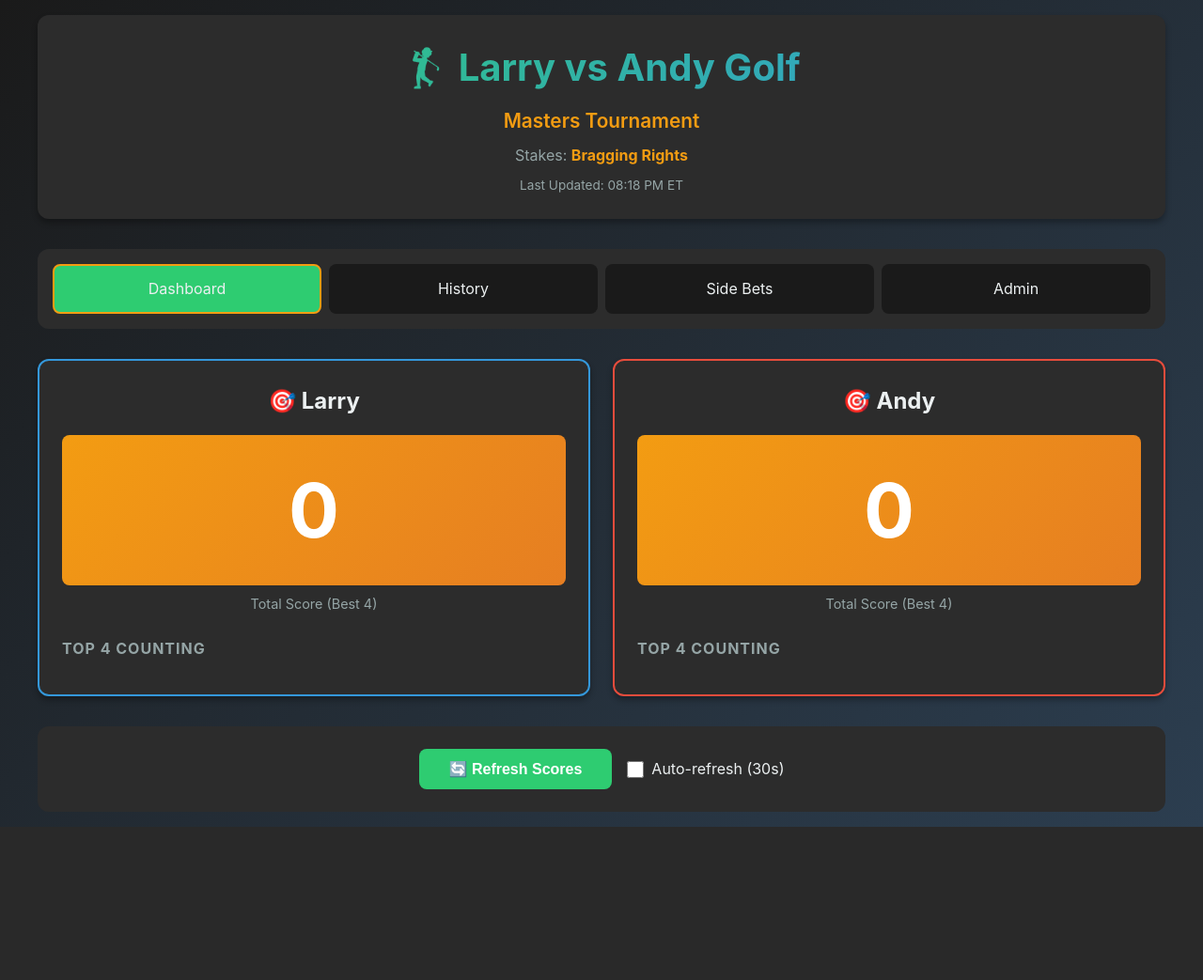
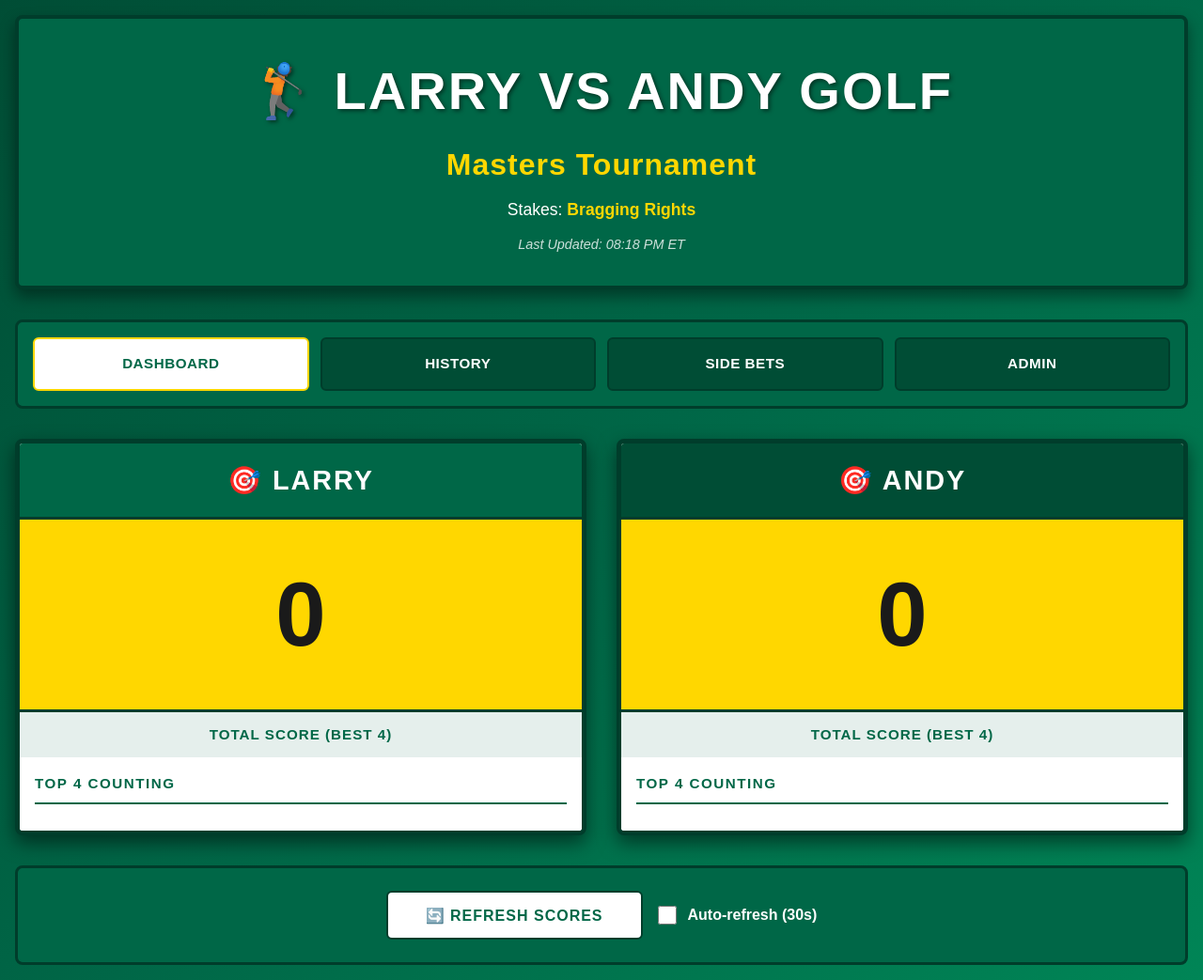
Before and after one commit to soverylarry/golf-betting-app, a Flask app: page / in a window 1280 px wide. Shown: the whole page at 94% size. Before the commit the page ends 880 px from the top, so only its background shows below. Run offline with Flask 3, Linux system fonts and the light colour scheme.

Commit message:
Update style.css
updating with Masters scoreboard theme

```diff
--- a/static/style.css
+++ b/static/style.css
@@ -1,15 +1,17 @@
-/* Golf Betting App v2.0 - Mobile-First Responsive Design */
+/* Golf Betting App - Augusta National Masters Theme */
 
 :root {
-    --primary-green: #2ecc71;
-    --primary-red: #e74c3c;
-    --primary-blue: #3498db;
-    --gold: #f39c12;
-    --dark-bg: #1a1a1a;
-    --card-bg: #2c2c2c;
-    --text-light: #ecf0f1;
-    --text-muted: #95a5a6;
-    --border: #34495e;
+    /* Augusta National Colors */
+    --augusta-green: #006747;
+    --augusta-dark-green: #004d35;
+    --augusta-light-green: #008556;
+    --board-white: #ffffff;
+    --score-black: #1a1a1a;
+    --under-par-red: #c41e3a;
+    --par-black: #000000;
+    --over-par-blue: #0047ab;
+    --yellow-highlight: #ffd700;
+    --border-color: #003d2b;
 }
 
 * {
@@ -19,209 +21,250 @@
 }
 
 body {
-    font-family: -apple-system, BlinkMacSystemFont, 'Segoe UI', Roboto, 'Helvetica Neue', Arial, sans-serif;
-    background: linear-gradient(135deg, #1a1a1a 0%, #2c3e50 100%);
-    color: var(--text-light);
+    font-family: 'Arial', 'Helvetica', sans-serif;
+    background: linear-gradient(135deg, var(--augusta-dark-green) 0%, var(--augusta-green) 50%, var(--augusta-light-green) 100%);
+    color: var(--board-white);
     line-height: 1.6;
     min-height: 100vh;
     padding: 1rem;
 }
 
 .container {
-    max-width: 1200px;
+    max-width: 1400px;
     margin: 0 auto;
 }
 
-/* Header */
+/* Header - Masters Style */
 header {
     text-align: center;
     margin-bottom: 2rem;
-    padding: 1.5rem;
-    background: var(--card-bg);
-    border-radius: 12px;
-    box-shadow: 0 4px 6px rgba(0, 0, 0, 0.3);
+    padding: 2rem 1.5rem;
+    background: var(--augusta-green);
+    border-radius: 8px;
+    border: 4px solid var(--border-color);
+    box-shadow: 0 8px 16px rgba(0, 0, 0, 0.4);
 }
 
 header h1 {
-    font-size: clamp(1.5rem, 5vw, 2.5rem);
+    font-size: clamp(2rem, 6vw, 3.5rem);
     margin-bottom: 0.5rem;
-    background: linear-gradient(135deg, var(--primary-green), var(--primary-blue));
-    -webkit-background-clip: text;
-    -webkit-text-fill-color: transparent;
-    background-clip: text;
+    color: var(--board-white);
+    font-weight: 700;
+    letter-spacing: 2px;
+    text-transform: uppercase;
+    text-shadow: 2px 2px 4px rgba(0, 0, 0, 0.5);
 }
 
 .tournament-name {
-    font-size: clamp(1rem, 3vw, 1.3rem);
-    color: var(--gold);
-    font-weight: 600;
+    font-size: clamp(1.3rem, 4vw, 2rem);
+    color: var(--yellow-highlight);
+    font-weight: 700;
     margin-bottom: 0.5rem;
+    letter-spacing: 1px;
 }
 
 .stakes {
-    font-size: 1rem;
-    color: var(--text-muted);
+    font-size: 1.1rem;
+    color: var(--board-white);
+    margin-top: 0.5rem;
 }
 
 .stakes strong {
-    color: var(--gold);
+    color: var(--yellow-highlight);
+    font-weight: 700;
 }
 
 .last-updated {
-    font-size: 0.85rem;
-    color: var(--text-muted);
-    margin-top: 0.5rem;
+    font-size: 0.9rem;
+    color: rgba(255, 255, 255, 0.8);
+    margin-top: 0.75rem;
+    font-style: italic;
 }
 
-/* Navigation */
+/* Navigation - Masters Style */
 nav {
     display: flex;
     flex-wrap: wrap;
-    gap: 0.5rem;
+    gap: 0.75rem;
     margin-bottom: 2rem;
-    background: var(--card-bg);
+    background: var(--augusta-green);
     padding: 1rem;
-    border-radius: 12px;
+    border-radius: 8px;
+    border: 3px solid var(--border-color);
 }
 
 nav a {
     flex: 1;
     min-width: 120px;
-    padding: 0.75rem 1.5rem;
-    background: var(--dark-bg);
-    color: var(--text-light);
+    padding: 0.9rem 1.5rem;
+    background: var(--augusta-dark-green);
+    color: var(--board-white);
     text-decoration: none;
-    border-radius: 8px;
+    border-radius: 6px;
     text-align: center;
     transition: all 0.3s ease;
-    border: 2px solid transparent;
+    border: 2px solid var(--border-color);
+    font-weight: 600;
+    text-transform: uppercase;
+    letter-spacing: 0.5px;
+    font-size: 0.95rem;
 }
 
 nav a:hover {
-    background: var(--primary-blue);
+    background: var(--augusta-light-green);
     transform: translateY(-2px);
+    box-shadow: 0 4px 8px rgba(0, 0, 0, 0.3);
 }
 
 nav a.active {
-    background: var(--primary-green);
-    border-color: var(--gold);
+    background: var(--board-white);
+    color: var(--augusta-green);
+    border-color: var(--yellow-highlight);
+    font-weight: 700;
 }
 
-/* Scoreboard */
+/* Scoreboard - Augusta Leaderboard Style */
 .scoreboard {
     display: grid;
     grid-template-columns: 1fr;
-    gap: 1.5rem;
+    gap: 2rem;
     margin-bottom: 2rem;
 }
 
-@media (min-width: 768px) {
+@media (min-width: 900px) {
     .scoreboard {
         grid-template-columns: 1fr 1fr;
     }
 }
 
 .team-card {
-    background: var(--card-bg);
-    border-radius: 12px;
-    padding: 1.5rem;
-    box-shadow: 0 4px 6px rgba(0, 0, 0, 0.3);
-    border: 2px solid var(--border);
-}
-
-.team-card.larry {
-    border-color: var(--primary-blue);
-}
-
-.team-card.andy {
-    border-color: var(--primary-red);
+    background: var(--board-white);
+    border-radius: 8px;
+    padding: 0;
+    border: 5px solid var(--border-color);
+    box-shadow: 0 8px 20px rgba(0, 0, 0, 0.5);
+    overflow: hidden;
 }
 
 .team-card h2 {
-    font-size: 1.5rem;
-    margin-bottom: 1rem;
+    font-size: 1.8rem;
+    padding: 1rem;
     text-align: center;
+    color: var(--board-white);
+    font-weight: 700;
+    letter-spacing: 2px;
+    text-transform: uppercase;
+}
+
+.team-card.larry h2 {
+    background: var(--augusta-green);
+}
+
+.team-card.andy h2 {
+    background: var(--augusta-dark-green);
 }
 
 .total-score {
-    font-size: clamp(3rem, 8vw, 5rem);
-    font-weight: bold;
+    font-size: clamp(4rem, 10vw, 6rem);
+    font-weight: 900;
     text-align: center;
-    padding: 1rem;
-    border-radius: 8px;
-    margin-bottom: 0.5rem;
+    padding: 1.5rem;
+    margin: 0;
+    background: var(--score-black);
+    color: var(--board-white);
+    border-top: 3px solid var(--border-color);
+    border-bottom: 3px solid var(--border-color);
 }
 
 .total-score.winning {
-    background: linear-gradient(135deg, var(--primary-green), #27ae60);
-    color: white;
+    background: var(--under-par-red);
+    color: var(--board-white);
 }
 
 .total-score.losing {
-    background: linear-gradient(135deg, var(--primary-red), #c0392b);
-    color: white;
+    background: var(--par-black);
+    color: var(--board-white);
 }
 
 .total-score.tied {
-    background: linear-gradient(135deg, var(--gold), #e67e22);
-    color: white;
+    background: var(--yellow-highlight);
+    color: var(--score-black);
 }
 
 .score-label {
     text-align: center;
-    color: var(--text-muted);
-    font-size: 0.9rem;
-    margin-bottom: 1.5rem;
+    color: var(--augusta-green);
+    font-size: 0.95rem;
+    font-weight: 700;
+    padding: 0.75rem;
+    background: rgba(0, 103, 71, 0.1);
+    text-transform: uppercase;
+    letter-spacing: 1px;
 }
 
-/* Players List */
+/* Players List - Leaderboard Style */
+.players-list {
+    padding: 1rem;
+    background: var(--board-white);
+}
+
 .players-list h3 {
-    font-size: 1rem;
+    font-size: 0.95rem;
     margin-bottom: 0.75rem;
-    color: var(--text-muted);
+    color: var(--augusta-green);
     text-transform: uppercase;
-    letter-spacing: 1px;
+    letter-spacing: 1.5px;
+    font-weight: 700;
+    border-bottom: 2px solid var(--augusta-green);
+    padding-bottom: 0.5rem;
 }
 
 .player-row {
     display: grid;
     grid-template-columns: 1fr auto auto;
-    gap: 0.5rem;
-    padding: 0.75rem;
+    gap: 0.75rem;
+    padding: 0.85rem;
     margin-bottom: 0.5rem;
-    background: var(--dark-bg);
-    border-radius: 6px;
+    background: rgba(0, 103, 71, 0.08);
+    border-radius: 4px;
     align-items: center;
+    border-left: 4px solid transparent;
 }
 
 .player-row.counting {
-    border-left: 3px solid var(--primary-green);
+    border-left-color: var(--augusta-green);
+    background: rgba(0, 103, 71, 0.15);
+    font-weight: 600;
 }
 
 .player-row.bench {
-    opacity: 0.6;
-    border-left: 3px solid var(--text-muted);
+    opacity: 0.7;
+    border-left-color: #999;
 }
 
 .player-name {
-    font-weight: 500;
+    font-weight: 600;
+    color: var(--score-black);
     overflow: hidden;
     text-overflow: ellipsis;
     white-space: nowrap;
+    font-size: 1rem;
 }
 
 .player-score {
-    font-weight: bold;
-    font-size: 1.1rem;
-    min-width: 40px;
+    font-weight: 900;
+    font-size: 1.3rem;
+    min-width: 50px;
     text-align: right;
+    color: var(--score-black);
 }
 
 .player-status {
-    min-width: 30px;
+    min-width: 35px;
     text-align: right;
-    color: var(--text-muted);
+    color: var(--augusta-green);
     font-size: 0.9rem;
+    font-weight: 600;
 }
 
 .bench-players {
@@ -264,8 +311,9 @@ nav a.active {
     gap: 1rem;
     align-items: center;
     padding: 1.5rem;
-    background: var(--card-bg);
-    border-radius: 12px;
+    background: var(--augusta-green);
+    border-radius: 8px;
+    border: 3px solid var(--border-color);
 }
 
 @media (min-width: 640px) {
@@ -277,54 +325,61 @@ nav a.active {
 
 /* Buttons */
 .btn-primary, .btn-secondary {
-    padding: 0.75rem 2rem;
+    padding: 0.9rem 2.5rem;
     border: none;
-    border-radius: 8px;
+    border-radius: 6px;
     font-size: 1rem;
-    font-weight: 600;
+    font-weight: 700;
     cursor: pointer;
     transition: all 0.3s ease;
     text-decoration: none;
     display: inline-block;
+    text-transform: uppercase;
+    letter-spacing: 1px;
 }
 
 .btn-primary {
-    background: var(--primary-green);
-    color: white;
+    background: var(--board-white);
+    color: var(--augusta-green);
+    border: 2px solid var(--border-color);
 }
 
 .btn-primary:hover:not(:disabled) {
-    background: #27ae60;
+    background: var(--yellow-highlight);
+    color: var(--augusta-green);
     transform: translateY(-2px);
-    box-shadow: 0 4px 8px rgba(46, 204, 113, 0.3);
+    box-shadow: 0 4px 8px rgba(0, 0, 0, 0.3);
 }
 
 .btn-primary:disabled {
-    opacity: 0.6;
+    opacity: 0.5;
     cursor: not-allowed;
 }
 
 .btn-secondary {
-    background: var(--primary-blue);
-    color: white;
+    background: var(--augusta-dark-green);
+    color: var(--board-white);
+    border: 2px solid var(--border-color);
 }
 
 .btn-secondary:hover {
-    background: #2980b9;
+    background: var(--augusta-light-green);
     transform: translateY(-2px);
 }
 
 .auto-refresh-toggle {
     display: flex;
     align-items: center;
-    gap: 0.5rem;
+    gap: 0.75rem;
     cursor: pointer;
     user-select: none;
+    color: var(--board-white);
+    font-weight: 600;
 }
 
 .auto-refresh-toggle input[type="checkbox"] {
-    width: 18px;
-    height: 18px;
+    width: 20px;
+    height: 20px;
     cursor: pointer;
 }
 
```
Also changed, not shown: other parts of static/style.css (+128 -57 lines).
